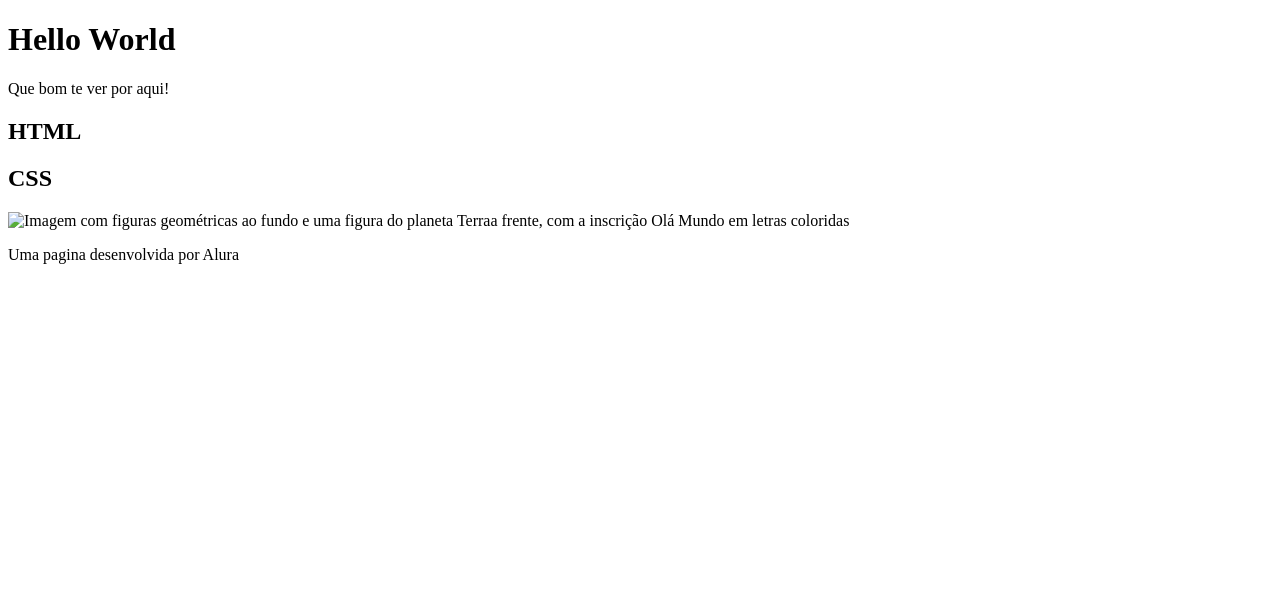
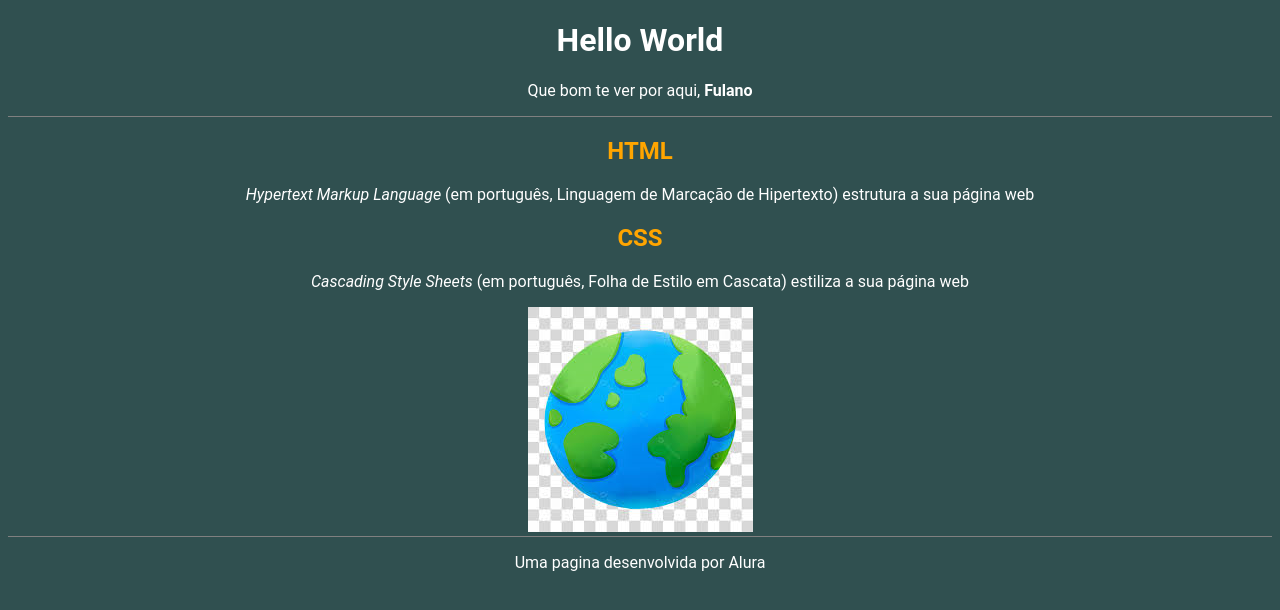
Before and after one commit to profachi/Hello-World, a plain HTML site: page index.html in a window 1280 px wide. Drawn offline with Linux system fonts and the light colour scheme.

Commit message:
Criamos a estilização do site

```diff
--- a/index.html
+++ b/index.html
@@ -4,18 +4,22 @@
     <meta charset="UTF-8">
     <meta name="viewport" content="width=device-width, initial-scale=1.0">
     <title>Hello World</title>
+    <link rel="stylesheet" href="style.css">
 </head>
 <body>
     <header>
         <h1>Hello World</h1>
-        <p>Que bom te ver por aqui!</p>
+        <p>Que bom te ver por aqui, <span id="nome-usuário">Fulano</span></p>
+
     </header>
 
     <section>
         <h2>HTML</h2>
+        <P><span class="texto-inglês">Hypertext Markup Language </span>(em português, Linguagem de Marcação de Hipertexto) estrutura a sua página web</P>
 
         <h2>CSS</h2>
-        <img src="imagem/Olá Mundo.png"
+        <P><span class="texto-inglês">Cascading Style Sheets </span>(em português, Folha de Estilo em Cascata) estiliza a sua página web</P>
+        <img src="imagem/images.png"
             alt="Imagem com figuras geométricas ao fundo e uma figura do planeta Terraa frente, com a inscrição Olá Mundo em letras coloridas">
     </section>
 
--- /dev/null
+++ b/style.css
@@ -0,0 +1,26 @@
+h2{
+    color:orange;
+}
+
+body{
+    background-color: #305050;
+    color: white;
+    font-family: Roboto;
+    text-align: center;
+}
+
+header{
+    border-bottom: 1px solid grey;
+}
+
+footer{
+    border-top: 1px solid grey;
+}
+
+#nome-usuário{
+    font-weight: bold;
+}
+
+.texto-inglês{
+    font-style: italic;
+}
```
Also changed, not shown: Imagem/images.png (added).
